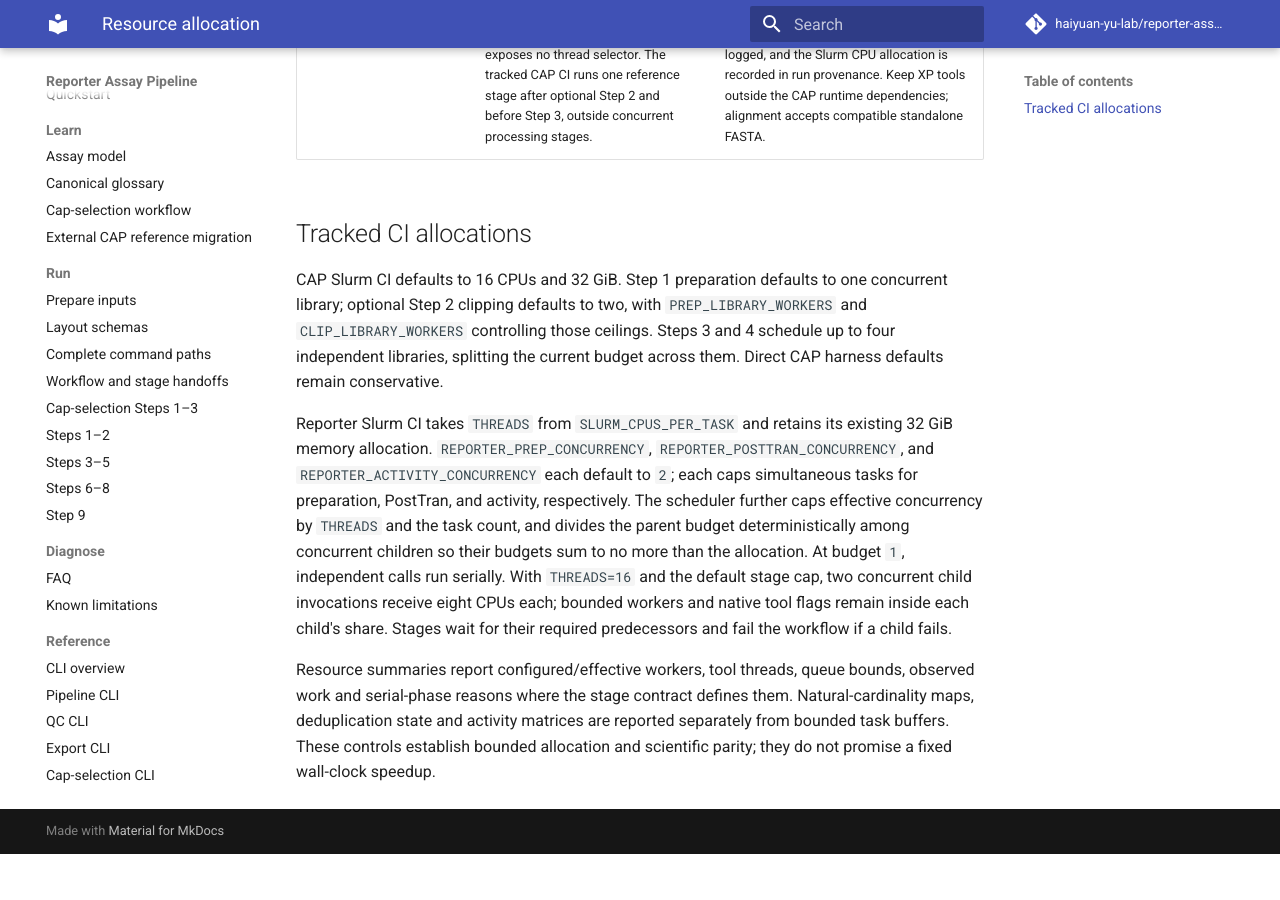
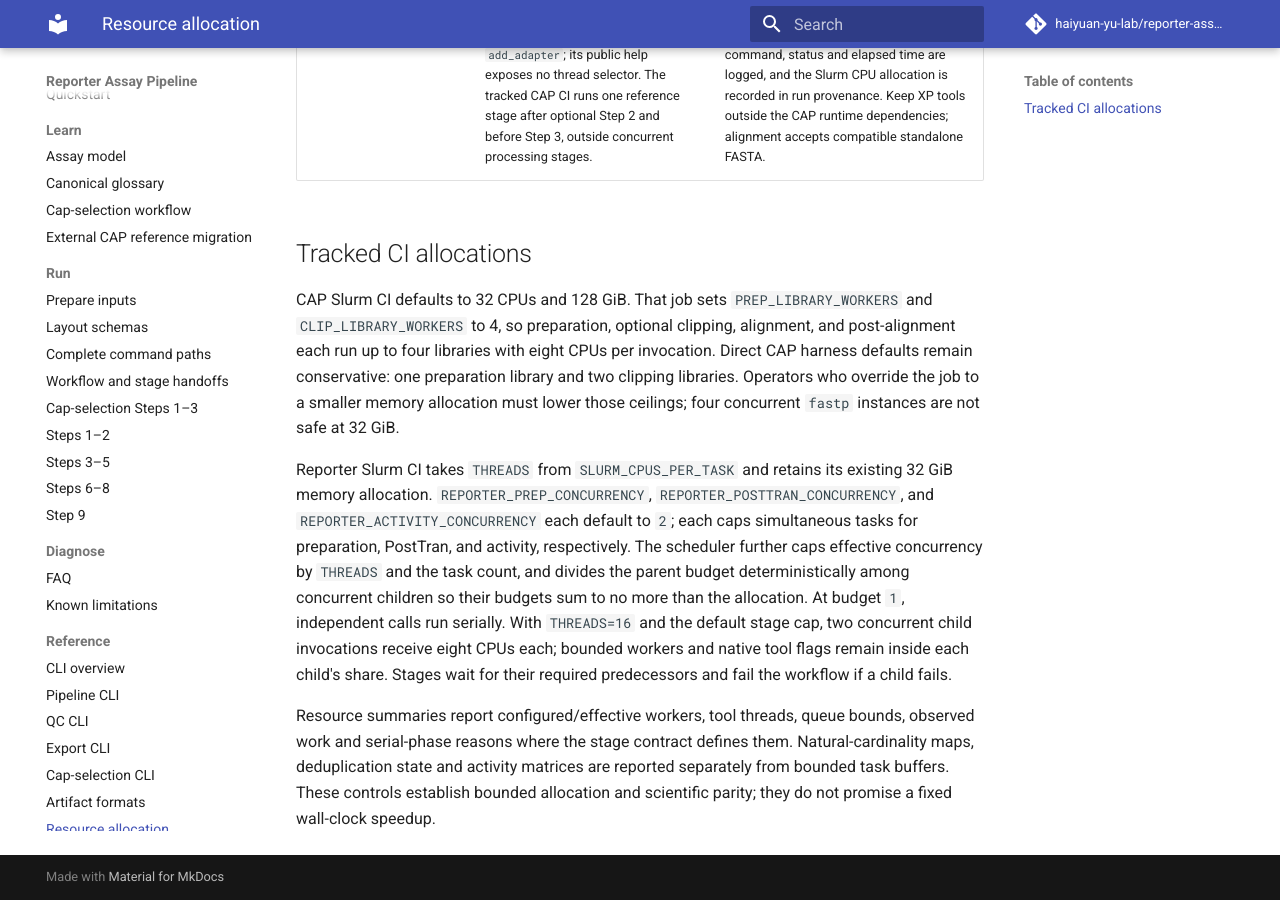
Before and after one commit to haiyuan-yu-lab/reporter-assay-pipeline-doc, an MkDocs documentation site: the page built from docs/resource-allocation.md, in a window 1280 px wide and 900 px high, scrolled down 2688 px. Built offline with MkDocs 1.6.1 and Material for MkDocs 9.7.7, drawn with Linux system fonts in a browser that asks for light colours; comment, search, counter and statistics services are not loaded; before the commit the page ends 3542 px from its top, so only the background shows below that; some of the changed text lies outside the part shown.

Commit message:
Document CAP CI's 32-CPU four-library allocation.
Match the maintainer-authorized Slurm job and keep conservative direct-harness ceilings.

Co-authored-by: Cursor <cursoragent@cursor.com>

```diff
--- a/docs/resource-allocation.md
+++ b/docs/resource-allocation.md
@@ -26,11 +26,13 @@ serial path wherever Python workers are supported.
 
 ## Tracked CI allocations
 
-CAP Slurm CI defaults to 16 CPUs and 32 GiB. Step 1 preparation defaults to one
-concurrent library; optional Step 2 clipping defaults to two, with
-`PREP_LIBRARY_WORKERS` and `CLIP_LIBRARY_WORKERS` controlling those ceilings.
-Steps 3 and 4 schedule up to four independent libraries, splitting the current
-budget across them. Direct CAP harness defaults remain conservative.
+CAP Slurm CI defaults to 32 CPUs and 128 GiB. That job sets
+`PREP_LIBRARY_WORKERS` and `CLIP_LIBRARY_WORKERS` to 4, so preparation, optional
+clipping, alignment, and post-alignment each run up to four libraries with eight
+CPUs per invocation. Direct CAP harness defaults remain conservative: one
+preparation library and two clipping libraries. Operators who override the job
+to a smaller memory allocation must lower those ceilings; four concurrent
+`fastp` instances are not safe at 32 GiB.
 
 Reporter Slurm CI takes `THREADS` from `SLURM_CPUS_PER_TASK` and retains its
 existing 32 GiB memory allocation. `REPORTER_PREP_CONCURRENCY`,
```
Also changed, not shown: other parts of docs/resource-allocation.md (+1 -1 lines).
